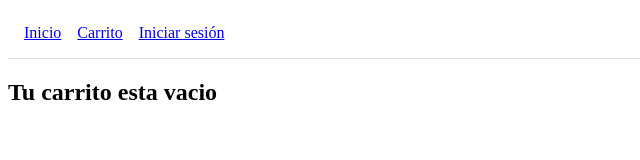
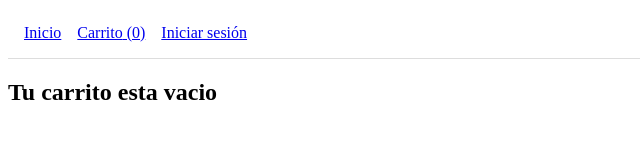
Before and after one commit to EstebanART/avenir-fullstack, a React (Vite) app in the folder avenir-store/: page /cart in a window 1280 px wide. Shown: the top 160 px of the page, without its empty margins (0-640 px from the left). Built offline with nearby package versions, Linux system fonts and the light colour scheme.

Commit message:
agregado del contador de carrito

```diff
--- a/avenir-store/src/components/Navbar.tsx
+++ b/avenir-store/src/components/Navbar.tsx
@@ -4,7 +4,7 @@ import { logout } from '../services/api';
 
 export default function Navbar() {
   const navigate = useNavigate();
-  const { dispatch } = useCart();
+  const { state, dispatch } = useCart();
   const isAuthenticated = Boolean(localStorage.getItem('token'));
 
   const handleLogout = () => {
@@ -13,10 +13,14 @@ export default function Navbar() {
     navigate('/login');
   };
 
+  const totalQuantity = state.items.reduce((sum, item) => sum + (item.quantity ?? 0), 0);
+  console.log('NAVBAR RENDER - ITEMS:', state.items);
+  console.log('NAVBAR TOTAL:', totalQuantity);
+
   return (
     <nav style={{ display: 'flex', gap: '1rem', padding: '1rem', borderBottom: '1px solid #ddd' }}>
       <Link to="/">Inicio</Link>
-      <Link to="/cart">Carrito</Link>
+      <Link to="/cart">Carrito{` (${totalQuantity})`}</Link>
 
       {isAuthenticated ? (
         <button onClick={handleLogout} type="button">
--- a/avenir-store/src/context/CartContext.tsx
+++ b/avenir-store/src/context/CartContext.tsx
@@ -106,6 +106,7 @@ export const CartProvider = ({ children }: { children: ReactNode }) => {
     console.log("Estado del carrito:", state);
     console.log('CART STATE:', state.items);
     console.log('STATE DEL PROVIDER', state.items);
+    console.log('PROVIDER RENDER - ITEMS:', state.items);
 
     useEffect(() => {
         try {
```
